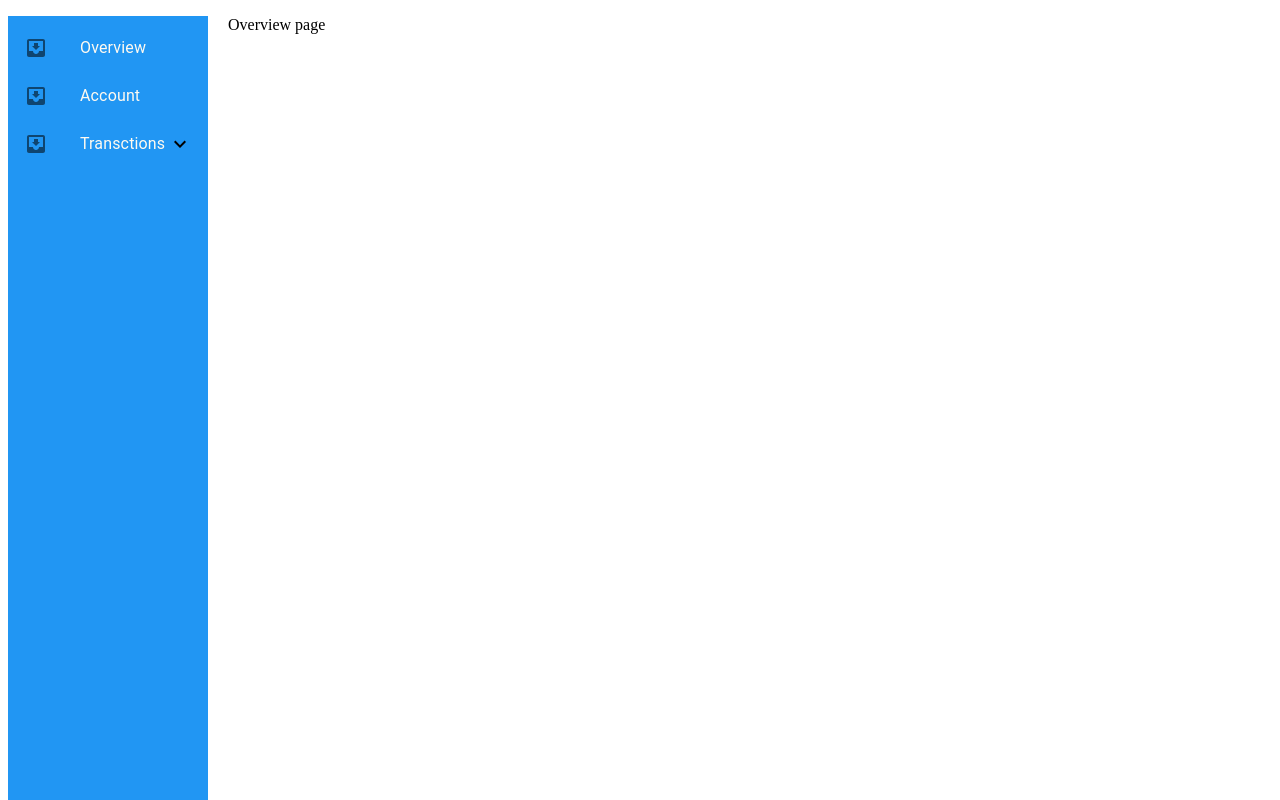
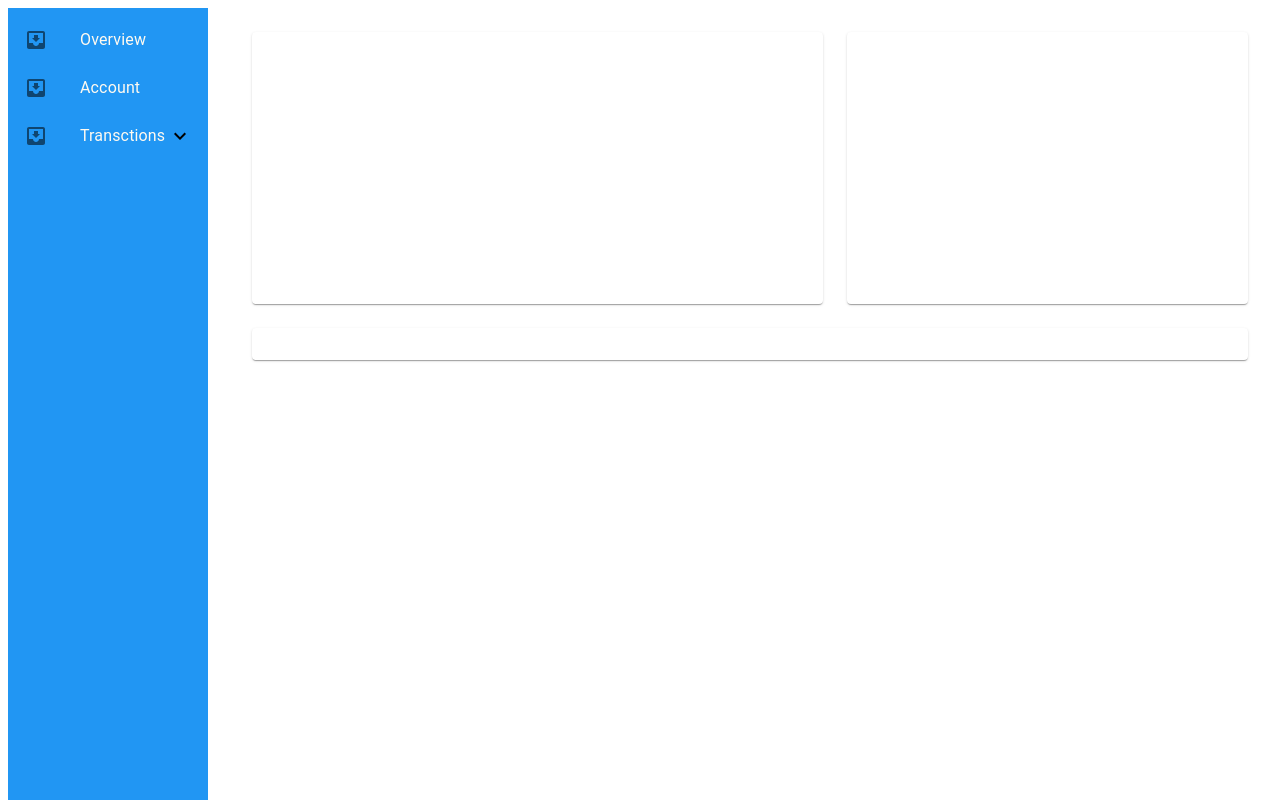
Before and after one commit to MASTER-THESIS-TRA/Master-Project, a React (Create React App) app in the folder Java API/TRA Project/TRA-Project/react-web-app/: page / in a window 1280 px wide. Both pictures are taken after a click on the button "CLICK TO LOGIN". Built offline with nearby package versions, Linux system fonts and the light colour scheme.

Commit message:
Added skeleton to overview page

```diff
--- a/Java API/TRA Project/TRA-Project/react-web-app/src/pages/OverviewPage.js
+++ b/Java API/TRA Project/TRA-Project/react-web-app/src/pages/OverviewPage.js
@@ -1,9 +1,46 @@
+import Container from "@mui/material/Container";
+import Grid from "@mui/material/Grid";
+import {Paper} from "@mui/material";
+
 export const OverviewPage = () => {
     return (
         <div>
-            <p>
-                Overview page
-            </p>
+            <Container maxWidth="lg" sx={{ mt: 4, mb: 4 }}>
+                <Grid container spacing={3}>
+                    {/* Chart */}
+                    <Grid item xs={12} md={8} lg={7}>
+                        <Paper
+                            sx={{
+                                p: 2,
+                                display: 'flex',
+                                flexDirection: 'column',
+                                height: 240,
+                            }}
+                        >
+
+                        </Paper>
+                    </Grid>
+                    {/* Recent Deposits */}
+                    <Grid item xs={12} md={8} lg={5}>
+                        <Paper
+                            sx={{
+                                p: 2,
+                                display: 'flex',
+                                flexDirection: 'column',
+                                height: 240,
+                            }}
+                        >
+
+                        </Paper>
+                    </Grid>
+                    {/* Recent Orders */}
+                    <Grid item xs={12}>
+                        <Paper sx={{ p: 2, display: 'flex', flexDirection: 'column' }}>
+
+                        </Paper>
+                    </Grid>
+                </Grid>
+            </Container>
         </div>
     )
 }
```
